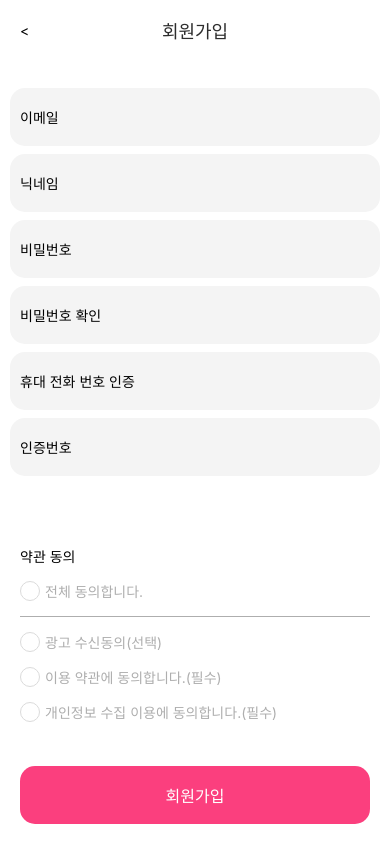
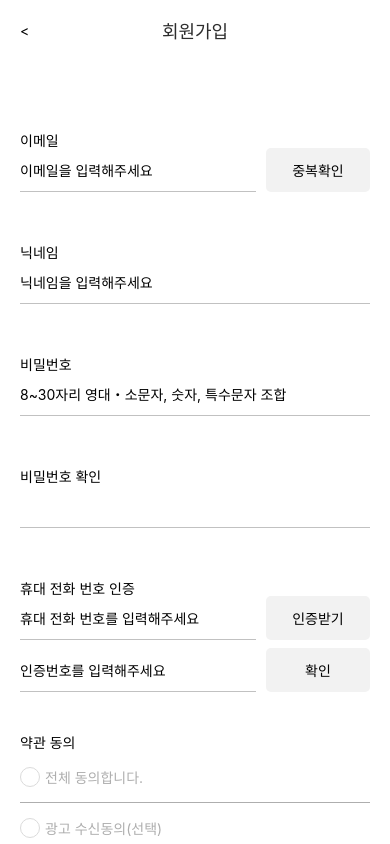
Before and after one commit to dnrgus1127/animores-client, a React Native app: screen /Join in a window 390 px wide. Shown: the top 844 px of the page. Built offline with nearby package versions, Linux system fonts and the light colour scheme.

Commit message:
회원가입 입력필드 수정, 로그인 레이아웃 수정

```diff
--- a/src/components/BasicInput.tsx
+++ b/src/components/BasicInput.tsx
@@ -1,14 +1,16 @@
 import React, { useState } from 'react';
-import { TextInput } from "react-native";
+import { StyleSheet, TextInput, View, Text } from "react-native";
 import { commonStyles } from '../styles/commonStyles';
 
 interface InputProps {
+  title?: string;
   placeholder?: string;
   secureTextEntry?: boolean;
+  marginTop?: number;
 }
 
 const BasicInput = (props:InputProps) => {
-  const { placeholder, secureTextEntry } = props;
+  const { title, placeholder, secureTextEntry, marginTop } = props;
   const [value, setValue] = useState('');
 
   const onChangeText = (inputText:string) => {
@@ -16,14 +18,34 @@ const BasicInput = (props:InputProps) => {
   }
 
   return (
+    <View style={[styles.inputWrap, marginTop ? { marginTop: marginTop} : null ]}>
+      <Text>{title}</Text>
       <TextInput
-      style={commonStyles.commonTextInput}
+        style={styles.inputBox}
         onChangeText={onChangeText}
         value={value}
         placeholder={placeholder ? placeholder : ''}
         secureTextEntry={secureTextEntry}
       />
+    </View>
   )
 }
 
 export default BasicInput
+
+
+const styles = StyleSheet.create({
+  inputWrap: {
+    flex: 1,
+    width: '100%',
+    marginTop: 50,
+  },
+  inputBox: {
+    height: 42,
+    paddingTop: 10,
+    paddingBottom: 10,
+    backgroundColor: '#FFF',
+    borderBottomColor: '#C1C1C1',
+    borderBottomWidth: 1,
+  },
+});
--- /dev/null
+++ b/src/components/FilledInput.tsx
@@ -0,0 +1,41 @@
+import React, { useState } from 'react';
+import { StyleSheet, TextInput } from "react-native";
+import { commonStyles } from '../styles/commonStyles';
+
+interface InputProps {
+  placeholder?: string;
+  secureTextEntry?: boolean;
+}
+
+const FilledInput = (props:InputProps) => {
+  const { placeholder, secureTextEntry } = props;
+  const [value, setValue] = useState('');
+
+  const onChangeText = (inputText:string) => {
+    setValue(inputText)
+  }
+
+  return (
+    <TextInput
+      style={styles.inputBox}
+      onChangeText={onChangeText}
+      value={value}
+      placeholder={placeholder ? placeholder : ''}
+      secureTextEntry={secureTextEntry}
+    />
+  )
+}
+
+export default FilledInput
+
+
+const styles = StyleSheet.create({
+  inputBox: {
+    marginTop: 8,
+    width: 370,
+    height: 58,
+    padding: 10,
+    backgroundColor: '#F4F4F4',
+    borderRadius: 15,
+  },
+});
--- a/src/screens/auth/JoinScreen.tsx
+++ b/src/screens/auth/JoinScreen.tsx
@@ -1,5 +1,5 @@
 import React, { useState } from 'react';
-import { View, StyleSheet, Pressable, Text } from "react-native";
+import { View, StyleSheet, Pressable, Text, ScrollView } from "react-native";
 import { commonStyles } from "../../styles/commonStyles";
 import BasicInput from "../../components/BasicInput"
 import BasicCheckbox from "../../components/BasicCheckbox";
@@ -8,14 +8,34 @@ const JoinScreen = () => {
   const [isChecked, setChecked] = useState(false)
 
   return (
+    <ScrollView>
       <View style={commonStyles.container}>
         <View style={styles.joinInputWrap}>
-        <BasicInput placeholder='이메일' />
-        <BasicInput placeholder='닉네임' />
-        <BasicInput placeholder='비밀번호' secureTextEntry={true} />
-        <BasicInput placeholder='비밀번호 확인' secureTextEntry={true} />
-        <BasicInput placeholder='휴대 전화 번호 인증' />
-        <BasicInput placeholder='인증번호' />
+          <BasicInput title='이메일' placeholder='이메일을 입력해주세요' />
+          <Pressable style={styles.inputButton}>
+            <Text>중복확인</Text>
+          </Pressable>
+        </View>
+        <View style={styles.joinInputWrap}>
+          <BasicInput title='닉네임' placeholder='닉네임을 입력해주세요' />
+        </View>
+        <View style={styles.joinInputWrap}>
+          <BasicInput title='비밀번호' placeholder='8~30자리 영대・소문자, 숫자, 특수문자 조합' secureTextEntry={true} />
+        </View>
+        <View style={styles.joinInputWrap}>
+          <BasicInput title='비밀번호 확인' placeholder='' secureTextEntry={true} />
+        </View>
+        <View style={styles.joinInputWrap}>
+          <BasicInput title='휴대 전화 번호 인증' placeholder='휴대 전화 번호를 입력해주세요' />
+          <Pressable style={styles.inputButton}>
+            <Text>인증받기</Text>
+          </Pressable>
+        </View>
+        <View style={styles.joinInputWrap}>
+          <BasicInput placeholder='인증번호를 입력해주세요' marginTop={10} />
+          <Pressable style={styles.inputButton}>
+            <Text>확인</Text>
+          </Pressable>
         </View>
         <View>
           <View>
@@ -54,6 +74,7 @@ const JoinScreen = () => {
         >
         </Pressable>
       </View>
+    </ScrollView>
   )
 }
 
@@ -61,11 +82,19 @@ export default JoinScreen
 
 const styles = StyleSheet.create({
   joinInputWrap: {
+    flexDirection: 'row',
+    alignItems: 'flex-end',
+  },
+  inputButton: {
+    backgroundColor: '#F2F2F2',
+    padding: 12,
+    borderRadius: 5,
+    marginStart: 10,
+    width: 104,
     alignItems: 'center',
-    marginHorizontal: 50,
   },
   joinButton: {
-    marginTop: 15,
+    marginTop: 64,
     height: 58,
     justifyContent: 'center',
     alignItems: 'center',
--- a/src/screens/auth/LoginScreen.tsx
+++ b/src/screens/auth/LoginScreen.tsx
@@ -1,20 +1,28 @@
-import React, { useState } from 'react';
-import { View, Text, TextInput, StyleSheet, Pressable, Image } from "react-native";
-import { IconCheck, IconSnsApple, IconSnsFacebook, IconSnsKakao, IconSnsNaver } from '../../assets/icons';
+import React, { useState, useEffect } from 'react';
+import { View, Text, StyleSheet, Pressable, Image, ScrollView, Dimensions } from "react-native";
+import { IconSnsApple, IconSnsFacebook, IconSnsKakao, IconSnsNaver } from '../../assets/icons';
 import { commonStyles } from '../../styles/commonStyles';
-import BasicInput from '../../components/BasicInput';
+import FilledInput from '../../components/FilledInput';
 import BasicCheckbox from '../../components/BasicCheckbox';
 
 
 const LoginScreen = ({ navigation }: any) => {
   const [isChecked, setChecked] = useState(false)
+  const [diviceHeight, setDiviceHeight] = useState(375)
+  const currentHeight = Dimensions.get("window");
+
+  useEffect(() => {
+    setDiviceHeight(currentHeight.height)
+    console.log(diviceHeight)
+  }, [])
 
   return (
-    <View style={commonStyles.container}>
+    <ScrollView>
+      <View style={[commonStyles.container, {height: diviceHeight}]}>
         <View style={styles.top}>
           <View style={styles.loginInputWrap}>
-          <BasicInput placeholder='이메일' />
-          <BasicInput placeholder='비밀번호' secureTextEntry={true} />
+            <FilledInput placeholder='이메일' />
+            <FilledInput placeholder='비밀번호' secureTextEntry={true} />
           </View>
           <BasicCheckbox
             isChecked={isChecked}
@@ -88,6 +96,7 @@ const LoginScreen = ({ navigation }: any) => {
           </View>
         </View>
       </View>
+    </ScrollView>
   )
 }
 
@@ -96,8 +105,7 @@ export default LoginScreen
 
 const styles = StyleSheet.create({
   top: {
-    flex: 0.55,
-    paddingTop: 20,
+    //flex: 0.55,
     //backgroundColor: 'yellow',
   },
   loginInputWrap: {
@@ -127,12 +135,11 @@ const styles = StyleSheet.create({
     color: '#fff',
   },
   middle: {
-    flex: 0.25,
+    //flex: 0.25,
     //backgroundColor: 'beige',
   },
   bottom: {
-    flex: 0.2,
-    paddingTop: 50,
+    //flex: 0.2,
     //backgroundColor: 'pink',
     borderBottomLeftRadius: 20,
     borderBottomRightRadius: 20,
--- a/src/styles/commonStyles.js
+++ b/src/styles/commonStyles.js
@@ -11,14 +11,6 @@ export const commonStyles = StyleSheet.create({
     flexDirection: 'row',
     alignItems: 'center',
     justifyContent: 'center',
-  },
-  commonTextInput: {
-    marginTop: 8,
-    width: 370,
-    height: 58,
-    padding: 10,
-    backgroundColor: '#F4F4F4',
-    borderRadius: 15,
   },
   basicCheckbox: {
     borderColor: '#DBDBDB',
```
Lines whose indentation alone changed are shown as unchanged.
